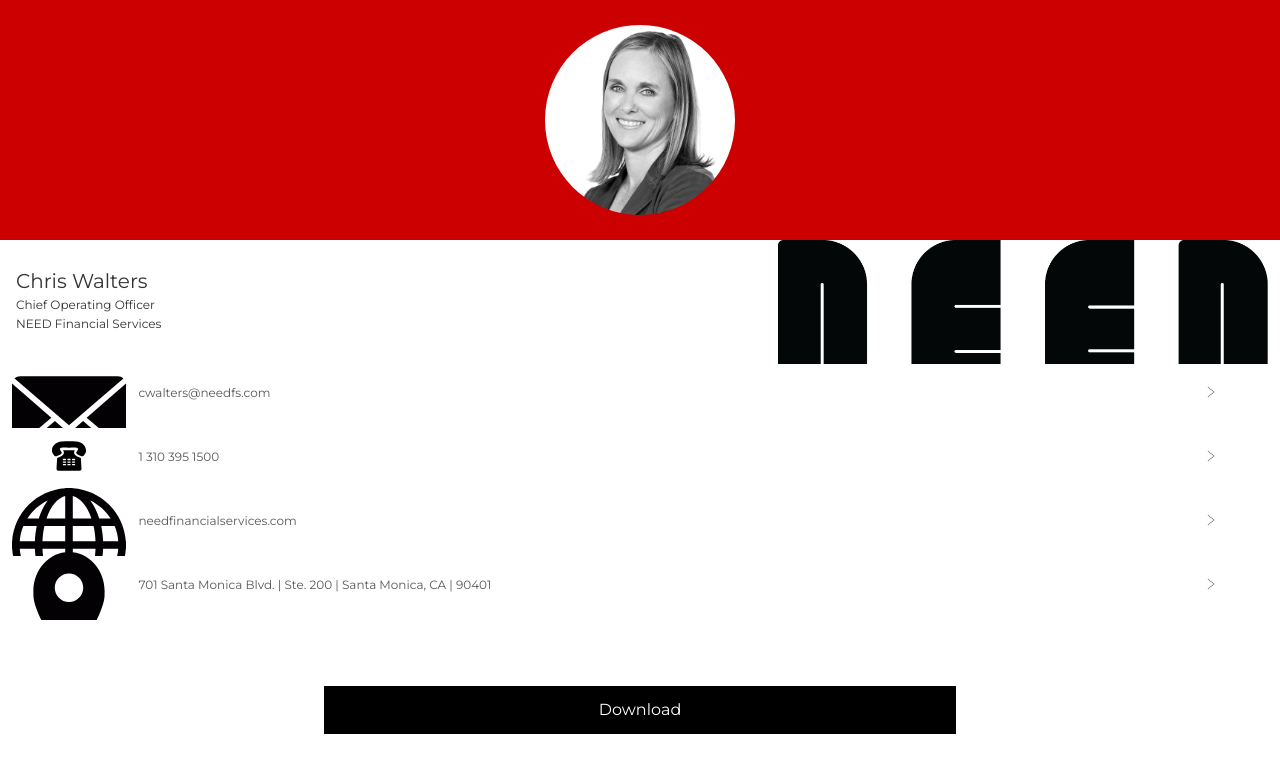
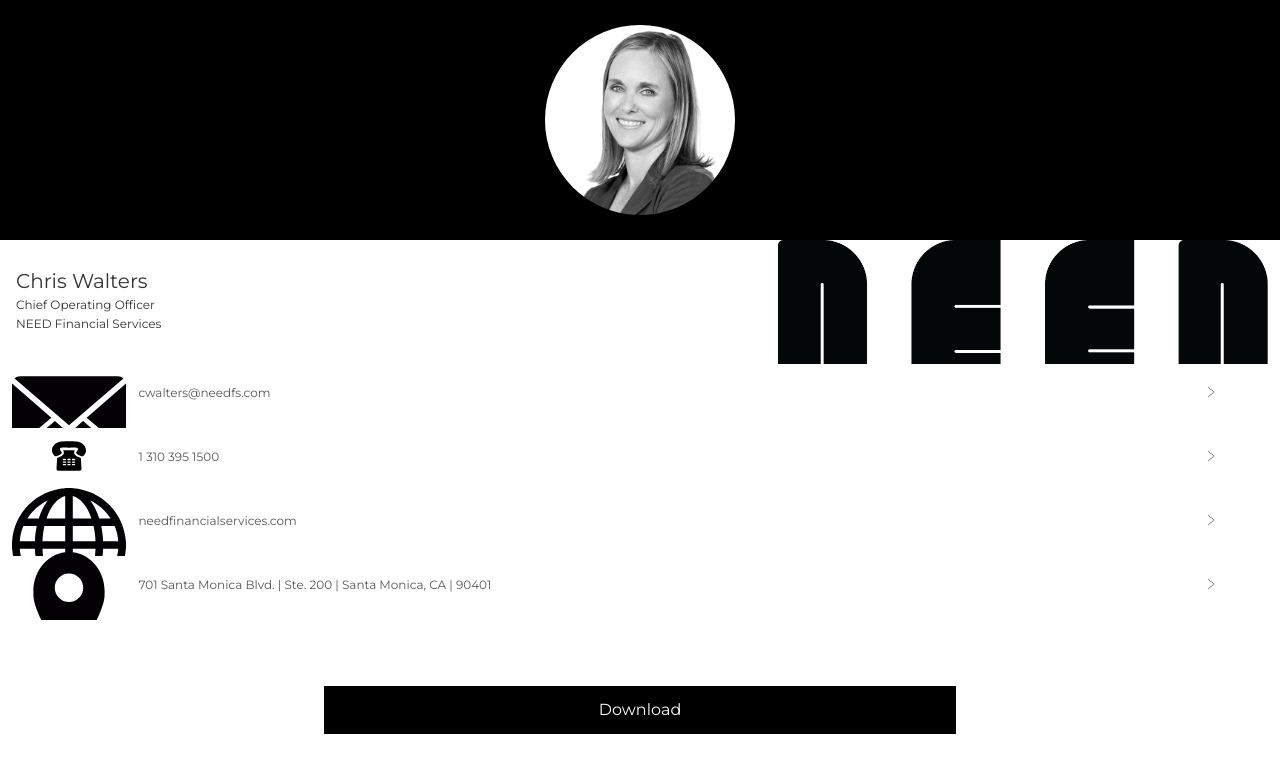
Before and after one commit to need-financial-services/cwalters, a plain HTML site: page index.html in a window 1280 px wide. Drawn offline with Linux system fonts and the light colour scheme; a web font is replaced by a local one.

Commit message:
Update main.css

```diff
--- a/main.css
+++ b/main.css
@@ -135,7 +135,7 @@ img.profile-pic {
 }
 
 .bg-color-grey {
-	background-color: #CC0000;
+	background-color: black;
 }
 
 .bg-color-white {
```
